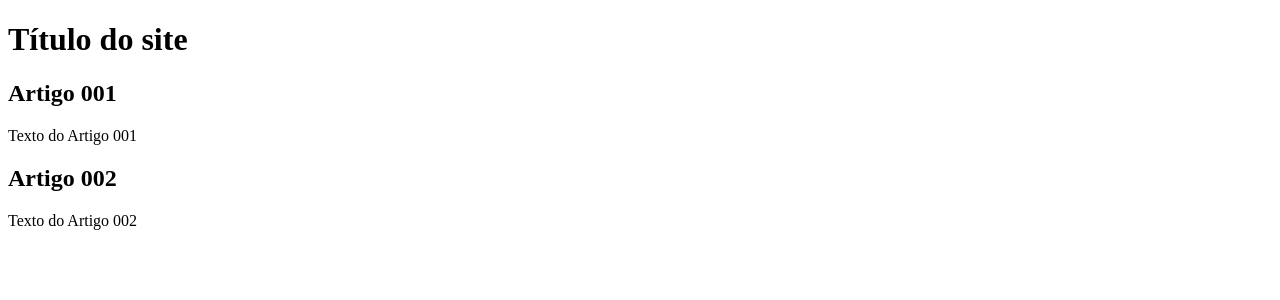
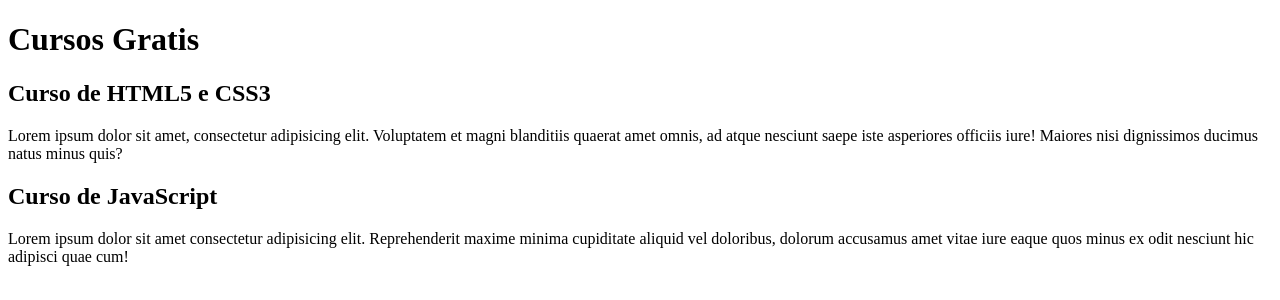
Before and after one commit to danieldinz/projeto-site, a plain HTML site: page index.html in a window 1280 px wide. Drawn offline with Linux system fonts and the light colour scheme.

Commit message:
comecei a escrever o conteúdo

```diff
--- a/index.html
+++ b/index.html
@@ -8,15 +8,15 @@
 <body>
     <main>
         <header>
-            <h1>Título do site</h1>
+            <h1>Cursos Gratis</h1>
         </header>
         <article>
-            <h2>Artigo 001</h2>
-            <p>Texto do Artigo 001</p>
+            <h2>Curso de HTML5 e CSS3</h2>
+            <p>Lorem ipsum dolor sit amet, consectetur adipisicing elit. Voluptatem et magni blanditiis quaerat amet omnis, ad atque nesciunt saepe iste asperiores officiis iure! Maiores nisi dignissimos ducimus natus minus quis?</p>
         </article>
         <article>
-            <h2>Artigo 002</h2>
-            <p>Texto do Artigo 002</p>
+            <h2>Curso de JavaScript</h2>
+            <p>Lorem ipsum dolor sit amet consectetur adipisicing elit. Reprehenderit maxime minima cupiditate aliquid vel doloribus, dolorum accusamus amet vitae iure eaque quos minus ex odit nesciunt hic adipisci quae cum!</p>
         </article>
     </main>
 </body>
```
